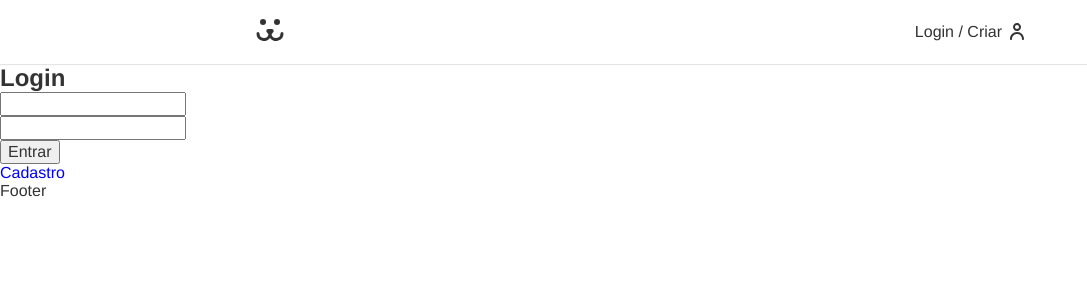
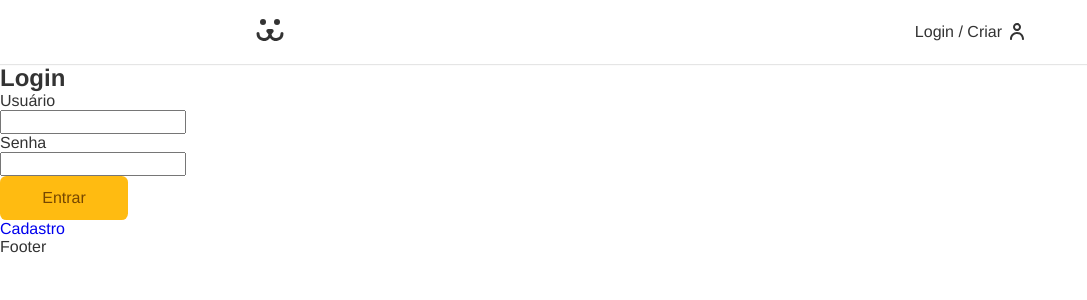
Before and after one commit to Barata-Ribeiro/Dogs, a React (Vite) app: page /login in a window 1280 px wide. Shown: the top 300 px of the page, without its empty margins (0-1087 px from the left). Built offline with nearby package versions, Linux system fonts and the light colour scheme.

Commit message:
Criado base input, botões. Add estilos botões

```diff
--- /dev/null
+++ b/src/Components/Forms/Button.jsx
@@ -0,0 +1,12 @@
+import React from "react";
+import styles from "../styles/Forms/Button.module.css";
+
+const Button = ({ children, ...props }) => {
+  return (
+    <button {...props} className={styles.button}>
+      {children}
+    </button>
+  );
+};
+
+export default Button;
--- /dev/null
+++ b/src/Components/Forms/Input.jsx
@@ -0,0 +1,15 @@
+import React from "react";
+import styles from "../styles/Forms/Input.module.css";
+
+const Input = ({ label, type, name }) => {
+  return (
+    <>
+      <label htmlFor={name}>
+        {label}
+        <input className={styles.input} type={type} name={name} id={name} />
+      </label>
+    </>
+  );
+};
+
+export default Input;
--- a/src/Components/Login/LoginForm.jsx
+++ b/src/Components/Login/LoginForm.jsx
@@ -1,5 +1,7 @@
 import React from "react";
 import { Link } from "react-router-dom";
+import Input from "../Forms/Input";
+import Button from "../Forms/Button";
 
 const LoginForm = () => {
   const [username, setUsername] = React.useState("");
@@ -27,17 +29,9 @@ const LoginForm = () => {
     <section>
       <h1>Login</h1>
       <form onSubmit={handleSubmit}>
-        <input
-          type="text"
-          value={username}
-          onChange={({ target }) => setUsername(target.value)}
-        />
-        <input
-          type="password"
-          value={password}
-          onChange={({ target }) => setPassword(target.value)}
-        />
-        <button>Entrar</button>
+        <Input label="Usuário" type="text" name="username" />
+        <Input label="Senha" type="password" name="password" />
+        <Button>Entrar</Button>
       </form>
       <Link to="/login/criar">Cadastro</Link>
     </section>
--- /dev/null
+++ b/src/Components/styles/Forms/Button.module.css
@@ -0,0 +1,24 @@
+.button {
+  font-size: 1rem;
+  font-family: var(--type-first);
+  cursor: pointer;
+  border: none;
+  border-radius: 0.4rem;
+  background: #fb1;
+  color: #764701;
+  min-width: 8rem;
+  padding: 0.8rem 1.2rem;
+  box-sizing: border-box;
+  transition: 0.1s;
+}
+
+.button:hover,
+.button:focus {
+  outline: none;
+  box-shadow: 0 0 0 3px #fea, 0 0 0 4px #fb1;
+}
+
+.button:disabled {
+  opacity: 0.5;
+  cursor: wait;
+}
```
Also changed, not shown: src/Components/styles/Forms/Input.module.css (added).
